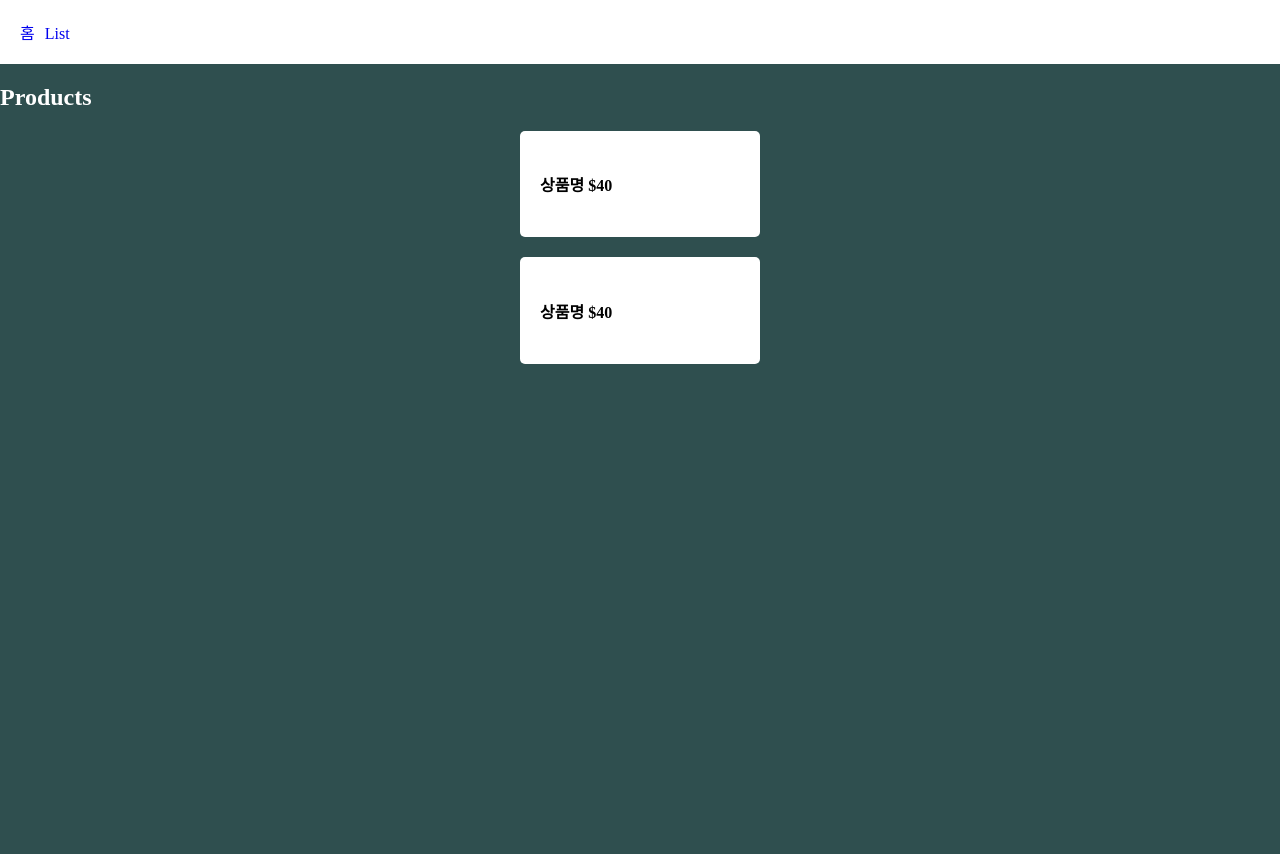
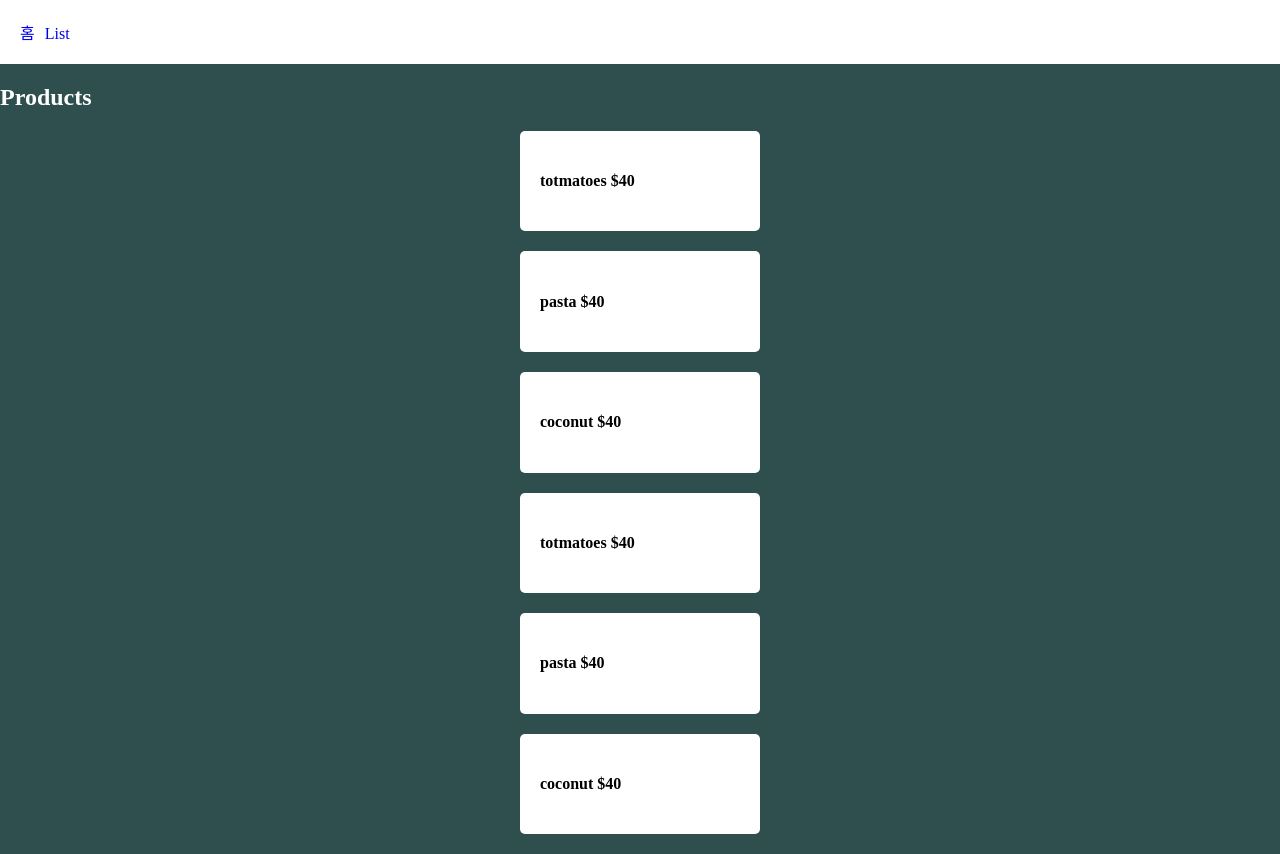
Before and after one commit to Zeereoreo/Today-Learning, a Next.js app in the folder nextjs-intro/: page /list in a window 1280 px wide. Before the commit the page ends 800 px from the top, so only its background shows below. Built offline with nearby package versions, Linux system fonts and the light colour scheme.

Commit message:
nextjs : 상품만들기

```diff
--- a/nextjs-intro/app/list/page.js
+++ b/nextjs-intro/app/list/page.js
@@ -1,13 +1,25 @@
 export default function List() {
-    return (
+  let 상품 = ['totmatoes', 'pasta', 'coconut']
+
+
+  return (
       <div>
         <h2>Products</h2>
         <div className="food">
-          <h4>상품명 $40</h4>
+          <h4>{상품[0]} $40</h4>
         </div>
         <div className="food">
-          <h4>상품명 $40</h4>
+          <h4>{상품[1]} $40</h4>
         </div>
+        <div className="food">
+          <h4>{상품[2]} $40</h4>
+        </div>
+        {상품.map((el,idx)=>{
+          return(
+          <div className="food">
+            <h4>{el} $40</h4>
+          </div>)
+        })}
       </div>
     )
   }
```
